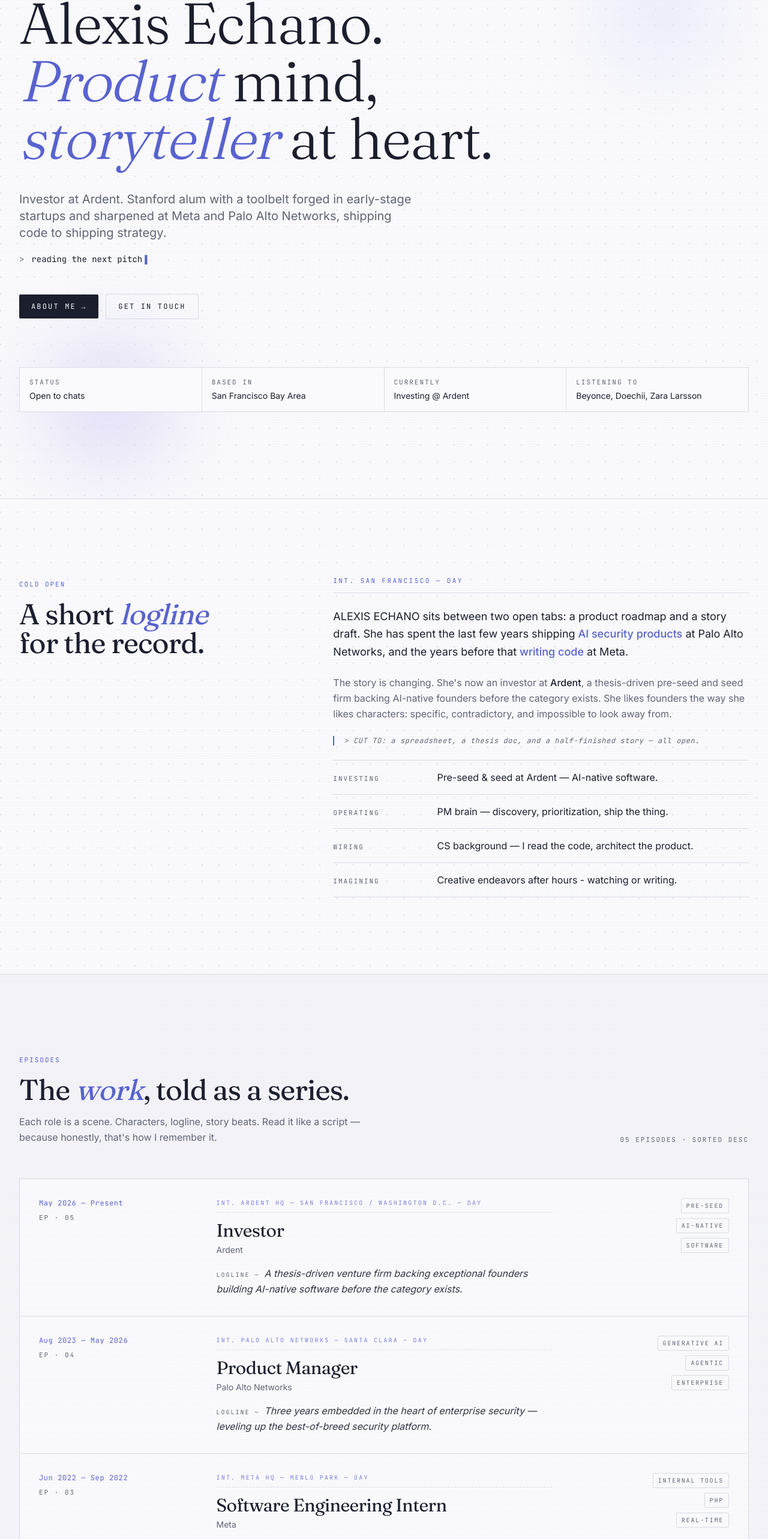
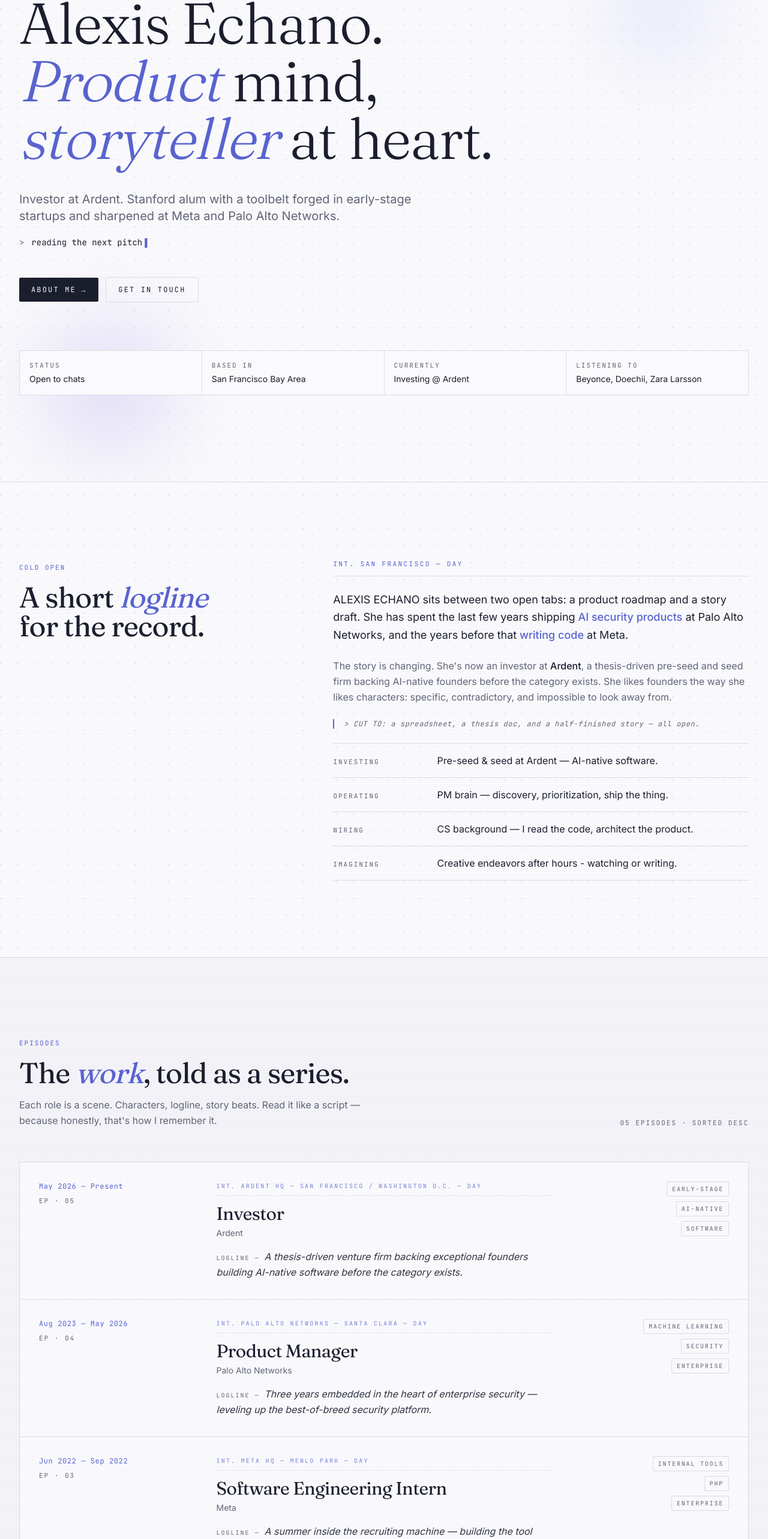
Before and after one commit to alexisechano/alexisechano.github.io, a React (Vite) app: page / in a window 1280 px wide. Shown: the part 211-2777 px from the top of the page at 60% size. Built offline with nearby package versions, Linux system fonts and the light colour scheme; the HTML template or start-up script is replaced by a standard one.

Commit message:
Copy edit

```diff
--- a/src/components/portfolio/Experience.tsx
+++ b/src/components/portfolio/Experience.tsx
@@ -6,7 +6,7 @@ const roles = [
     org: "Ardent",
     logline:
       "A thesis-driven venture firm backing exceptional founders building AI-native software before the category exists.",
-    tags: ["Pre-seed", "AI-native", "Software"],
+    tags: ["Early-stage", "AI-native", "Software"],
   },
   {
     period: "Aug 2023 — May 2026",
@@ -15,7 +15,7 @@ const roles = [
     org: "Palo Alto Networks",
     logline:
       "Three years embedded in the heart of enterprise security — leveling up the best-of-breed security platform.",
-    tags: ["Generative AI", "Agentic", "Enterprise"],
+    tags: ["Machine learning", "Security", "Enterprise"],
   },
   {
     period: "Jun 2022 — Sep 2022",
@@ -24,7 +24,7 @@ const roles = [
     org: "Meta",
     logline:
       "A summer inside the recruiting machine — building the tool that tells the recruiters when the offer lands.",
-    tags: ["Internal tools", "PHP", "Real-time"],
+    tags: ["Internal tools", "PHP", "Enterprise"],
   },
   {
     period: "Jan 2022 — Jun 2022",
@@ -33,7 +33,7 @@ const roles = [
     org: "Fortuna",
     logline:
       "A seed-stage consumer marketplace for Gen Z. Move fast, listen harder, ship before the trend turns.",
-    tags: ["Consumer", "Seed-stage", "Social"],
+    tags: ["Consumer", "Seed-stage", "Marketplace"],
   },
   {
     period: "Jun 2020 — Jun 2021",
--- a/src/components/portfolio/Hero.tsx
+++ b/src/components/portfolio/Hero.tsx
@@ -36,7 +36,7 @@ const Hero = () => {
 
         <div className="mt-10 max-w-2xl space-y-5 animate-fade-up" style={{ animationDelay: "0.15s" }}>
           <p className="text-lg md:text-xl text-muted-foreground leading-relaxed">
-            Investor at Ardent. Stanford alum with a toolbelt forged in early-stage startups and sharpened at Meta and Palo Alto Networks, shipping code to shipping strategy.
+            Investor at Ardent. Stanford alum with a toolbelt forged in early-stage startups and sharpened at Meta and Palo Alto Networks.
           </p>
 
           <div className="flex items-center gap-3 font-mono text-sm">
--- a/src/components/portfolio/OffTheClock.tsx
+++ b/src/components/portfolio/OffTheClock.tsx
@@ -62,7 +62,7 @@ const OffTheClock = () => {
         </div>
 
         <p className="mt-10 font-mono text-xs text-muted-foreground tracking-wider">
-          {">"} the work you choose to do at the end of the day reveals who you are. — kier (kidding) (mostly)
+          {">"} the work is mysterious and important.
         </p>
       </div>
     </section>
```
